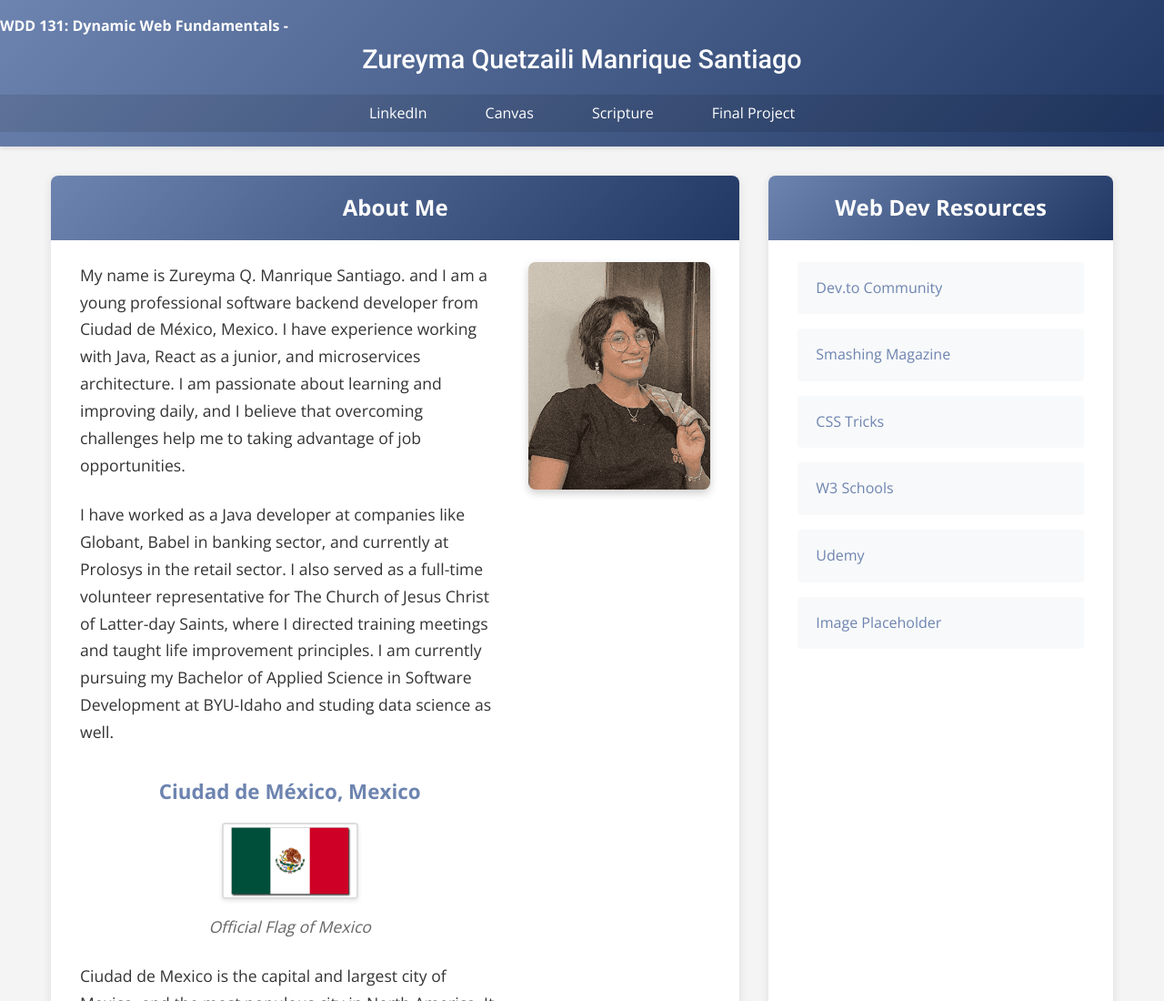
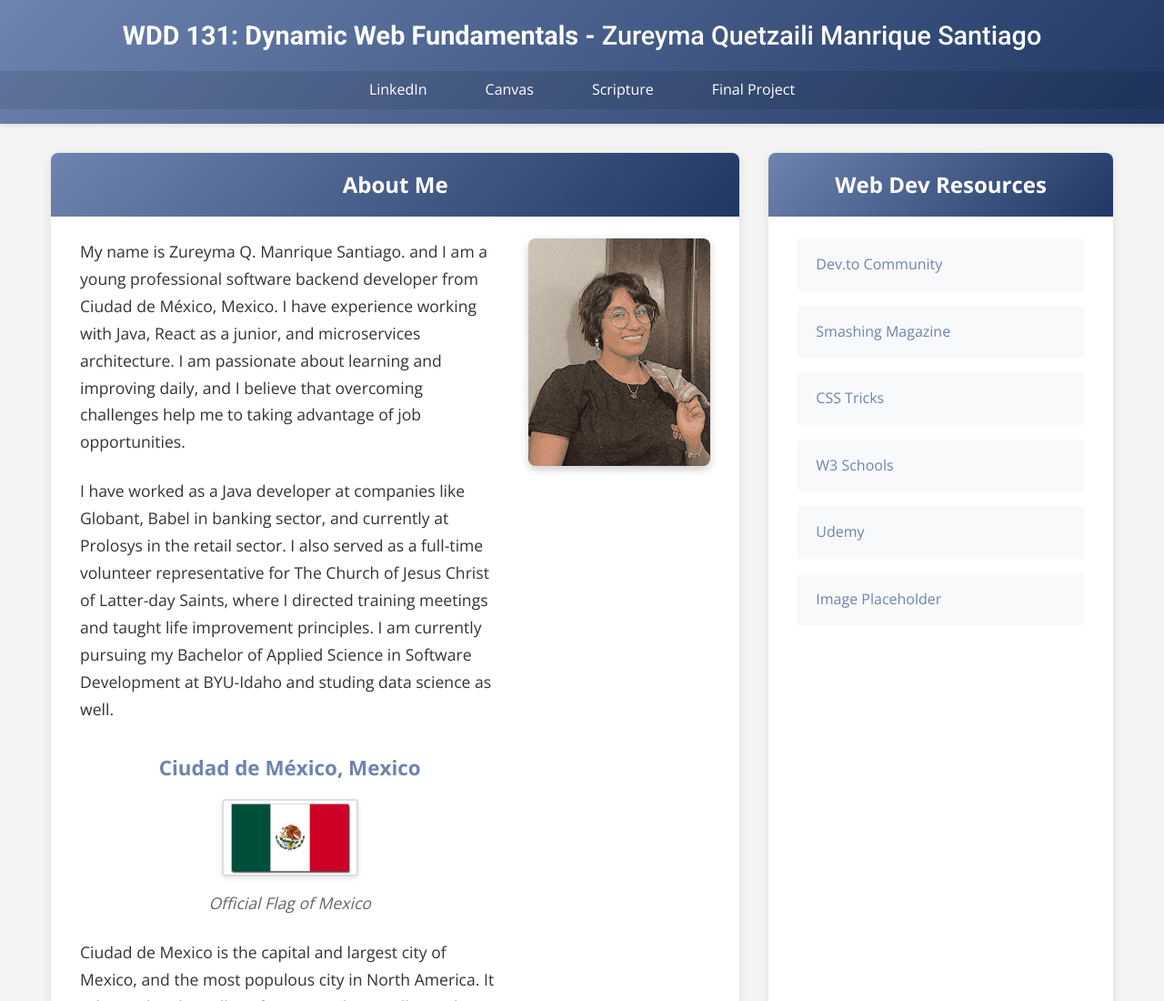
Before and after one commit to Zureyma-Manrique/wdd131, a plain HTML site: page index.html in a window 1280 px wide. Shown: the top 1100 px of the page at 91% size. Drawn offline with nearby package versions, Linux system fonts and the light colour scheme.

Commit message:
Final version for landing page week 1

```diff
--- a/index.html
+++ b/index.html
@@ -19,8 +19,7 @@
 
 <body>
     <header>
-        <span id="course-title">WDD 131: Dynamic Web Fundamentals - </span>
-        <h1>Zureyma Quetzaili Manrique Santiago</h1>
+        <h1><span id="course-title">WDD 131: Dynamic Web Fundamentals - </span>Zureyma Quetzaili Manrique Santiago</h1>
         <nav>
             <ul>
                 <li><a href="https://www.linkedin.com/in/zureyma-q-manrique-s-8b38a51bb" target="_blank"
```
